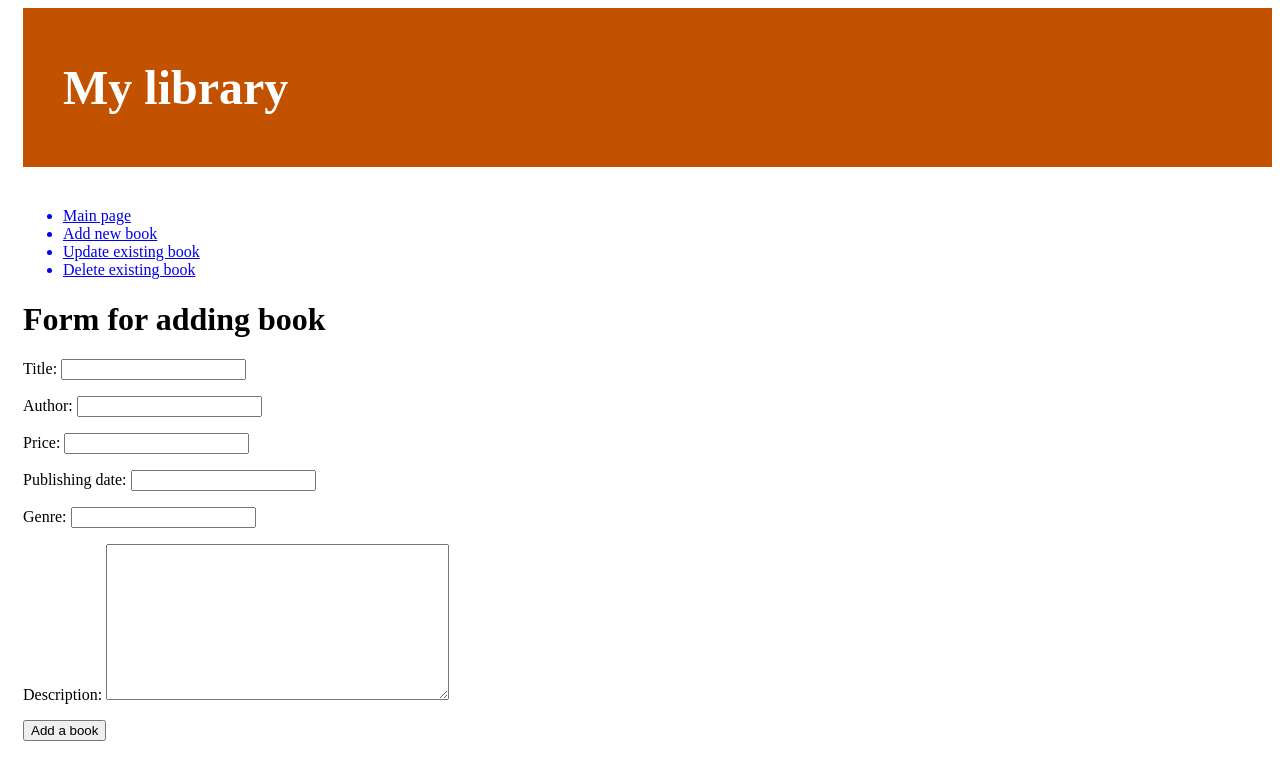
After one commit to Vlad1234514092005/Django_projects_2, a Django app: page /post/add_book/ in a window 1280 px wide. The commit adds this page. Shown: the top 780 px of the page. Run offline with Django 3.2, Linux system fonts and the light colour scheme.

Commit message:
Added form

```diff
--- /dev/null
+++ b/library/books/form.py
@@ -0,0 +1,8 @@
+from .models import Book
+from django.forms import TextInput, ModelForm, Textarea, IntegerField
+
+
+class BookAddForm(ModelForm):
+    class Meta:
+        model = Book
+        fields = ['title', 'author', 'price', 'publishing_date', 'genre', 'description']
--- /dev/null
+++ b/library/books/static/books/css/decoration.css
@@ -0,0 +1,24 @@
+h1 a, h2 a{
+    color: #C25100;
+    font-family: 'Lobster';
+}
+
+body{
+    padding-left: 15px;
+}
+
+.page-header{
+    background-color: #C25100;
+    margin-top: 0;
+    margin-bottom: 40px;
+    padding: 20px 20px 20px 40px;
+}
+
+.page-header h1,
+.page-header h1 a,
+.page-header h1 a:visited,
+.page-header h1 a:active {
+    color: #ffffff;
+    font-size: 36pt;
+    text-decoration: none;
+}
--- /dev/null
+++ b/library/books/templates/books/add_book.html
@@ -0,0 +1,10 @@
+{% extends 'books/base.html' %}
+
+{% block content %}
+    <h1>Form for adding book</h1>
+    <form method="POST">
+        {% csrf_token %}
+        {{ form.as_p }}
+        <button class="btn btn-success" type="submit">Add a book</button>
+    </form>
+{% endblock %}
--- a/library/books/templates/books/base.html
+++ b/library/books/templates/books/base.html
@@ -1,14 +1,24 @@
 {% load static %}
 
 <!DOCTYPE html>
-<html lang="en">
+<html>
 <head>
-    <meta charset="UTF-8">
     <title>My library</title>
+    <link rel="stylesheet" href="{% static 'css/decoration.css' %}">
 </head>
 <body>
-<h1><a href="">My library</a></h1>
-{%  block content %}
+<header class="page-header">
+    <h1><a href="">My library</a></h1>
+</header>
+<aside>
+    <ul>
+        <a href="{% url 'show_main_page' %}"><li>Main page</li></a>
+        <a href="{% url 'add_book' %}"><li>Add new book</li></a>
+        <a href="{% url 'update_book' %}"><li>Update existing book</li></a>
+        <a href="{% url 'delete_book' %}"><li>Delete existing book</li></a>
+    </ul>
+</aside>
+{% block content %}
 {% endblock %}
 </body>
 </html>
--- a/library/books/templates/books/mainpage.html
+++ b/library/books/templates/books/mainpage.html
@@ -2,7 +2,6 @@
 
 {% block content %}
 {% for book in library %}
-<a href="{% url 'show_post_by_id' pk=book.pk %}">{{ book.title }}</a>
-    <br>
+<ul><a href="{% url 'show_post_by_id' pk=book.pk %}">{{ book.title }}</a></ul>
 {% endfor %}
 {% endblock %}
--- a/library/books/urls.py
+++ b/library/books/urls.py
@@ -1,7 +1,11 @@
 from django.urls import path, include
 from . import views
+
 
 urlpatterns = [
     path('', views.show_main_page, name='show_main_page'),
     path('post/<int:pk>/', views.show_post_by_id, name='show_post_by_id'),
+    path('post/add_book/', views.add_book, name='add_book'),
+    path('post/update_book/', views.update_book, name='update_book'),
+    path('post/delete_book/', views.delete_book, name='delete_book'),
 ]
--- a/library/books/views.py
+++ b/library/books/views.py
@@ -1,5 +1,7 @@
 from django.http import HttpResponse
-from django.shortcuts import render, get_object_or_404
+from django.shortcuts import render, get_object_or_404, redirect
+
+from .form import BookAddForm
 from .models import Book
 
 
@@ -11,3 +13,22 @@ def show_main_page(request):
 def show_post_by_id(request, pk):
     book = get_object_or_404(Book, pk=pk)
     return render(request, 'books/show_book_info.html', {'book': book})
+
+
+def add_book(request):
+    if request.method == "POST":
+        form = BookAddForm(request.POST)
+        if form.is_valid():
+            form.save()
+            return redirect('show_main_page')
+    else:
+        form = BookAddForm
+    return render(request, 'books/add_book.html', {'form': form})
+
+
+def update_book(request):
+    return HttpResponse("<h1>Updating article</h1>")
+
+
+def delete_book(request):
+    return HttpResponse("<h1>Deleting article</h1>")
```
Also changed, not shown: library/books/templates/books/show_book_info.html (+6 -11 lines), library/db.sqlite3.
